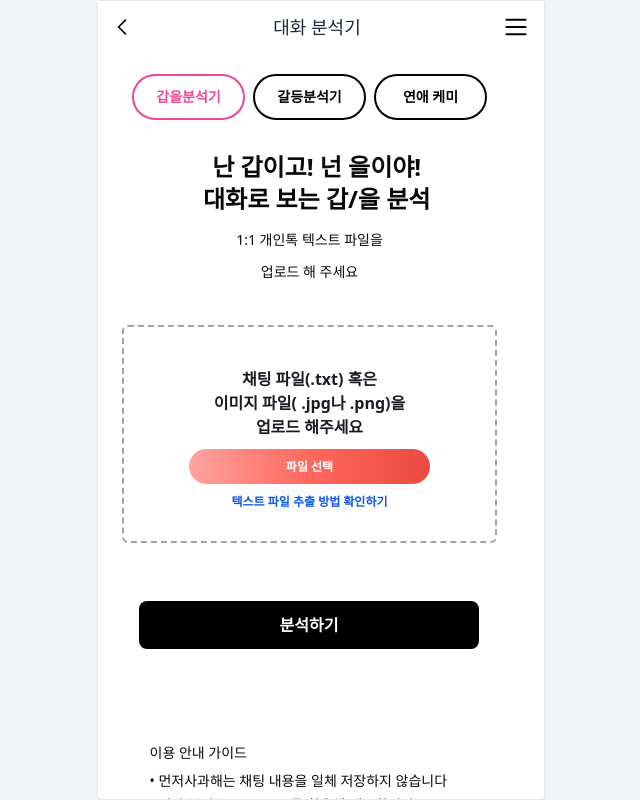
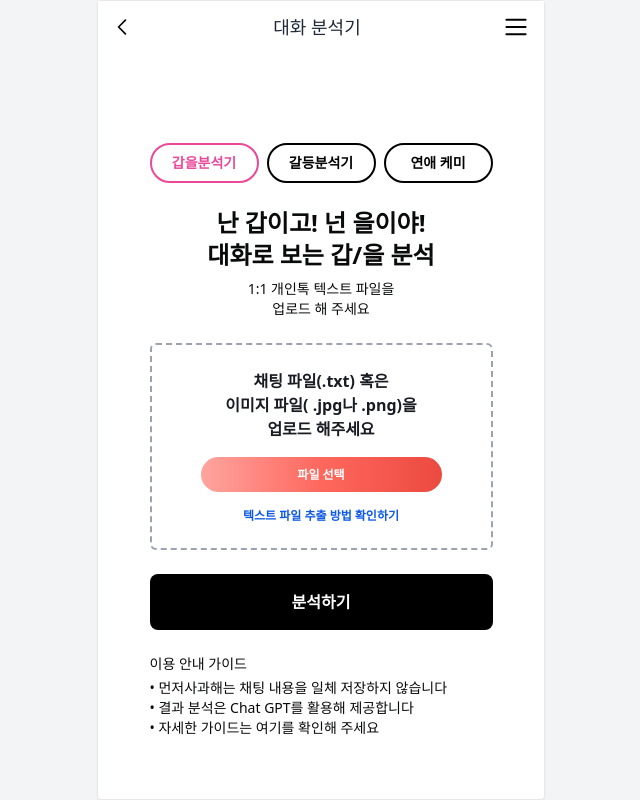
Before and after one commit to imfromkoreah/Applegize, a React (Vite) app in the folder frontend/: page /index in a window 1280 px wide. Shown: the whole page, without its empty margins (319-959 px from the left). Built offline with nearby package versions, Linux system fonts and the light colour scheme.

Commit message:
feat: 화면 수정정

```diff
--- a/frontend/src/App.tsx
+++ b/frontend/src/App.tsx
@@ -1,20 +1,16 @@
-import { Routes, Route } from "react-router-dom";
-import Layout from "./components/Layout";
-import Page1 from "./pages/Page1";
-import Onboarding from "./pages/Onboarding";
-import Result from "./pages/Result"; // Result 컴포넌트 import 추가
+import { Routes, Route } from 'react-router-dom';
+import Layout from './components/Layout';
+import Page1 from './pages/Page1';
+import Onboarding from './pages/Onboarding';
+import Result from './pages/Result';
 
 function App() {
   return (
     <Routes>
-      <Route
-        path="/"
-        element={
-          <Layout>
-            <Onboarding />
-          </Layout>
-        }
-      />
+      {/* Onboarding은 Layout 없이 직접 렌더링 */}
+      <Route path="/" element={<Onboarding />} />
+
+      {/* 나머지 페이지들은 Layout으로 감싸기 */}
       <Route
         path="/index"
         element={
--- a/frontend/src/pages/Onboarding.tsx
+++ b/frontend/src/pages/Onboarding.tsx
@@ -1,5 +1,5 @@
 import { useNavigate } from 'react-router-dom';
-import onboardingimg from "../assets/firstapple.png";
+import onboardingimg from '../assets/firstapple.png';
 
 export default function Onboarding1() {
   const navigate = useNavigate();
@@ -9,6 +9,8 @@ export default function Onboarding1() {
   };
 
   return (
+    <div className="w-full h-screen flex justify-center bg-gray-100">
+      <div className="w-full max-w-md h-full flex flex-col border border-gray-200 rounded shadow-sm bg-white">
         <div className="text-center">
           <img
             src={onboardingimg}
@@ -16,10 +18,12 @@ export default function Onboarding1() {
             className="w-[270px] h-auto object-contain mx-auto mt-12"
           />
           <h3 className="text-center text-[22px] font-bold leading-snug mt-4">
-        먼저사과해!<br /><br />
+            먼저사과해!
+            <br />
+            <br />
             갑을 관계나 갈등 상황에서 <br />
             <span>
-          <span style={{ color: "#EB4A40" }}>누가</span> 잘못했는지 판별해줌
+              <span style={{ color: '#EB4A40' }}>누가</span> 잘못했는지 판별해줌
             </span>
           </h3>
 
@@ -33,5 +37,7 @@ export default function Onboarding1() {
             </button>
           </div>
         </div>
+      </div>
+    </div>
   );
 }
--- a/frontend/src/pages/Page1.tsx
+++ b/frontend/src/pages/Page1.tsx
@@ -27,23 +27,21 @@ const Page1 = () => {
   };
 
   return (
-    <div className="relative w-[375px] h-[700px]">
+    <div className="w-full min-h-screen flex justify-center items-center bg-[#ffffff]">
+      <div className="w-[375px] h-[700px] bg-white rounded-lg relative flex flex-col items-center px-4 py-6 ">
+
         {/* 상단 탭 */}
-      <div className="absolute left-[10px] top-[5px] w-[355px] h-[46px] flex gap-2">
+        <div className="w-full flex gap-2 mb-6">
           {tabs.map((tab) => (
             <button
               key={tab.id}
               onClick={() => handleTabClick(tab.id)}
               className={`
-              flex-1 px-3 py-2
-              flex justify-center items-center font-Inter font-extrabold text-sm leading-5 whitespace-nowrap
-              border-2 rounded-full
-              ${
-                selectedTab === tab.id
+                flex-1 px-3 py-2 text-sm font-extrabold rounded-full border-2
+                ${selectedTab === tab.id
                   ? "text-pink-500 border-pink-500 bg-white"
                   : "text-black border-black bg-transparent"
                 }
-              transition-colors duration-200
               `}
             >
               {tab.label}
@@ -51,36 +49,31 @@ const Page1 = () => {
           ))}
         </div>
 
-      {/* 상단 문구 */}
-      <div className="absolute left-[81px] top-[82px] text-center flex flex-col justify-center text-[#090A0A] text-2xl font-extrabold leading-8 font-Pretendard whitespace-pre-line">
+        {/* 타이틀 문구 */}
+        <div className="text-center text-[#090A0A] text-2xl font-extrabold mb-2 font-Pretendard">
           난 갑이고! 넌 을이야!
           <br />
           대화로 보는 갑/을 분석
         </div>
 
         {/* 텍스트 안내문 */}
-      <div className="absolute left-1/2 top-[155px] -translate-x-1/2 text-center w-[200px] flex flex-col justify-center text-[#090A0A] text-sm font-normal leading-8 font-Pretendard whitespace-pre-line">
+        <div className="text-center text-[#090A0A] text-sm font-normal font-Pretendard mb-6">
           1:1 개인톡 텍스트 파일을 <br /> 업로드 해 주세요
         </div>
 
         {/* 파일 업로드 박스 */}
-      <div className="absolute left-0 top-[224px] w-[375px] h-[218px] bg-white rounded-md px-4 py-4 flex flex-col gap-[17px] border-2 border-dashed border-gray-400  mt-8">
-        <div className="flex-1 self-stretch py-6 bg-white rounded-md outline-[2px] outline-gray-300 outline-offset-[-2px] flex flex-col justify-center items-center gap-[15px]">
-          <div className="self-stretch flex flex-col justify-center items-center gap-2.5">
-            <div className="self-stretch text-center text-[#191D23] text-base font-extrabold font-Pretendard break-words">
-              채팅 파일(.txt) 혹은
-              <br />
-              이미지 파일( .jpg나 .png)을
-              <br />
+        <div className="w-full bg-white rounded-md border-2 border-dashed border-gray-400 mb-6">
+          <div className="py-6 flex flex-col items-center gap-4">
+            <div className="text-center text-[#191D23] text-base font-extrabold font-Pretendard">
+              채팅 파일(.txt) 혹은<br />
+              이미지 파일( .jpg나 .png)을<br />
               업로드 해주세요
             </div>
-
-            {/* 파일 업로드 */}
             <label
               htmlFor="file-upload"
-              className="w-[241px] h-[35px] px-1.5 bg-gradient-to-r from-[#FEA49F] via-[#FF675D] to-[#EB4A40] rounded-[20px] flex justify-center items-center gap-2.5 cursor-pointer"
+              className="w-[241px] h-[35px] bg-gradient-to-r from-[#FEA49F] via-[#FF675D] to-[#EB4A40] rounded-[20px] flex justify-center items-center cursor-pointer"
             >
-              <span className="text-white text-xs font-extrabold font-Manrope break-words">
+              <span className="text-white text-xs font-extrabold font-Manrope">
                 파일 선택
               </span>
             </label>
@@ -91,37 +84,30 @@ const Page1 = () => {
               onChange={handleFileChange}
               className="hidden"
             />
-            <div className="self-stretch text-center flex flex-col justify-end text-[#0D59E6] text-xs font-extrabold font-Manrope break-words cursor-pointer">
+            <div className="text-[#0D59E6] text-xs font-extrabold font-Manrope cursor-pointer">
               텍스트 파일 추출 방법 확인하기
             </div>
           </div>
         </div>
-      </div>
 
-      {/* 분석하기 버튼: 업로드 박스 아래로 이동 */}
+        {/* 분석하기 버튼 */}
         <div
           onClick={handleAnalyzeClick}
-        className="absolute left-[17px] top-[500px] w-[340px] bg-black rounded-lg px-8 py-4 flex items-center justify-center gap-2.5 cursor-pointer select-none mt-8"
+          className="w-full bg-black rounded-lg py-4 flex justify-center items-center cursor-pointer mb-6"
         >
-        <div className="text-white text-base font-extrabold font-Inter leading-4 break-words">
+          <span className="text-white text-base font-extrabold font-Inter">
             분석하기
-        </div>
+          </span>
         </div>
 
         {/* 안내문구 */}
-      <div className="absolute left-1/2 top-[640px] -translate-x-1/2 flex flex-col justify-center text-left w-[320px] mt-8">
-        <div className="text-sm text-[#090A0A] font-normal leading-6 font-Pretendard mb-1">
-          이용 안내 가이드
+        <div className="w-full text-left text-sm text-[#090A0A] font-normal font-Pretendard">
+          <div className="mb-1 font-medium">이용 안내 가이드</div>
+          <div>• 먼저사과해는 채팅 내용을 일체 저장하지 않습니다</div>
+          <div>• 결과 분석은 Chat GPT를 활용해 제공합니다</div>
+          <div>• 자세한 가이드는 여기를 확인해 주세요</div>
         </div>
-        <div className="text-sm text-[#090A0A] font-normal leading-6 font-Pretendard whitespace-nowrap">
-          • 먼저사과해는 채팅 내용을 일체 저장하지 않습니다
-        </div>
-        <div className="text-sm text-[#090A0A] font-normal leading-6 font-Pretendard whitespace-nowrap">
-          • 결과 분석은 Chat GPT를 활용해 제공합니다
-        </div>
-        <div className="text-sm text-[#090A0A] font-normal leading-6 font-Pretendard whitespace-nowrap">
-          • 자세한 가이드는 여기를 확인해 주세요
-        </div>
+
       </div>
     </div>
   );
```
Lines whose indentation alone changed are shown as unchanged.
